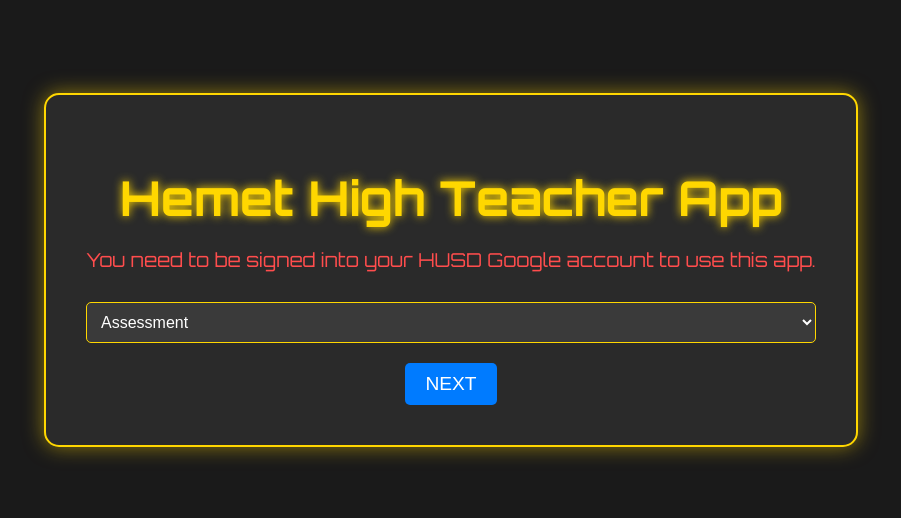
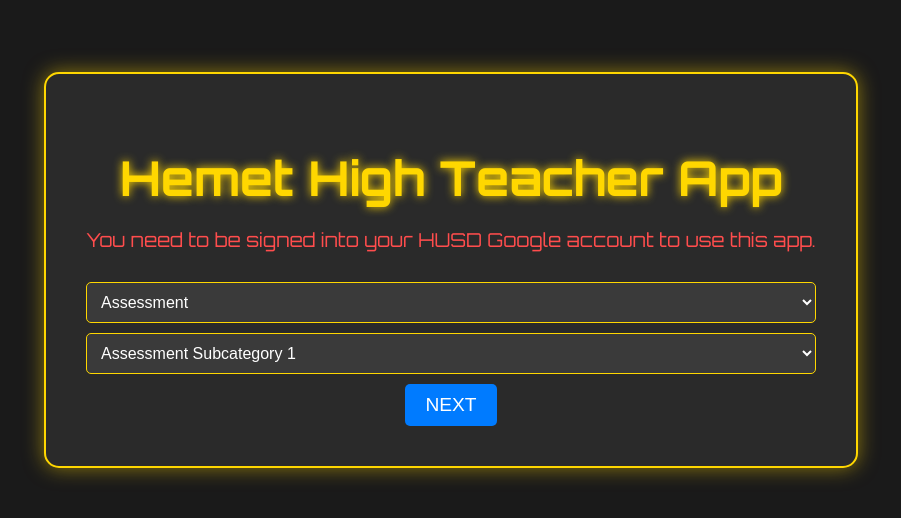
Before and after one commit to Thomson-BG/Hemet-High-Teacher, a React (Create React App) app in the folder hemet-high-teacher-app/: page / in a window 1280 px wide. Shown: the part 130-648 px from the top of the page, without its empty margins (189-1090 px from the left). Built offline with nearby package versions, Linux system fonts and the light colour scheme.

Commit message:
feat: Implement subcategory logic
This commit introduces the logic for displaying subcategories based on your category selection. It includes:

- A new data file for subcategories.
- Updated state management in the HomePage component.
- A new dropdown to display the subcategories.

```diff
--- a/hemet-high-teacher-app/src/App.css
+++ b/hemet-high-teacher-app/src/App.css
@@ -42,6 +42,10 @@ select {
   margin-bottom: 20px;
 }
 
+select:not(:last-child) {
+  margin-bottom: 10px;
+}
+
 button {
   background-color: #007bff;
   color: white;
--- a/hemet-high-teacher-app/src/components/HomePage.js
+++ b/hemet-high-teacher-app/src/components/HomePage.js
@@ -1,31 +1,32 @@
-import React from 'react';
+import React, { useState } from 'react';
+import { subcategories } from '../data/subcategories';
 
 const HomePage = () => {
-  const categories = [
-    'Assessment',
-    'Facilities',
-    'Athletics',
-    'Standards Based Grading',
-    'Collaboration',
-    'Discipline',
-    'Forms',
-    'HHS Information',
-    'HUSD Information',
-    'Instruction',
-    'Literacy',
-    'Safety',
-    'Schedules & Calendars',
-    'Technology',
-  ];
+  const categories = Object.keys(subcategories);
+  const [selectedCategory, setSelectedCategory] = useState(categories[0]);
+  const [currentSubcategories, setCurrentSubcategories] = useState(subcategories[selectedCategory]);
+
+  const handleCategoryChange = (event) => {
+    const category = event.target.value;
+    setSelectedCategory(category);
+    setCurrentSubcategories(subcategories[category]);
+  };
 
   return (
     <div>
       <h1>Hemet High Teacher App</h1>
       <p>You need to be signed into your HUSD Google account to use this app.</p>
-      <select>
+      <select onChange={handleCategoryChange} value={selectedCategory}>
         {categories.map((category) => (
           <option key={category} value={category}>
             {category}
+          </option>
+        ))}
+      </select>
+      <select>
+        {currentSubcategories.map((subcategory) => (
+          <option key={subcategory} value={subcategory}>
+            {subcategory}
           </option>
         ))}
       </select>
--- /dev/null
+++ b/hemet-high-teacher-app/src/data/subcategories.js
@@ -0,0 +1,16 @@
+export const subcategories = {
+  Assessment: ['Assessment Subcategory 1', 'Assessment Subcategory 2'],
+  Facilities: ['Facilities Subcategory 1', 'Facilities Subcategory 2'],
+  Athletics: ['Athletics Subcategory 1', 'Athletics Subcategory 2'],
+  'Standards Based Grading': ['SBG Subcategory 1', 'SBG Subcategory 2'],
+  Collaboration: ['Collaboration Subcategory 1', 'Collaboration Subcategory 2'],
+  Discipline: ['Discipline Subcategory 1', 'Discipline Subcategory 2'],
+  Forms: ['Forms Subcategory 1', 'Forms Subcategory 2'],
+  'HHS Information': ['HHS Info Subcategory 1', 'HHS Info Subcategory 2'],
+  'HUSD Information': ['HUSD Info Subcategory 1', 'HUSD Info Subcategory 2'],
+  Instruction: ['Instruction Subcategory 1', 'Instruction Subcategory 2'],
+  Literacy: ['Literacy Subcategory 1', 'Literacy Subcategory 2'],
+  Safety: ['Safety Subcategory 1', 'Safety Subcategory 2'],
+  'Schedules & Calendars': ['Schedules Subcategory 1', 'Schedules Subcategory 2'],
+  Technology: ['Technology Subcategory 1', 'Technology Subcategory 2'],
+};
```
